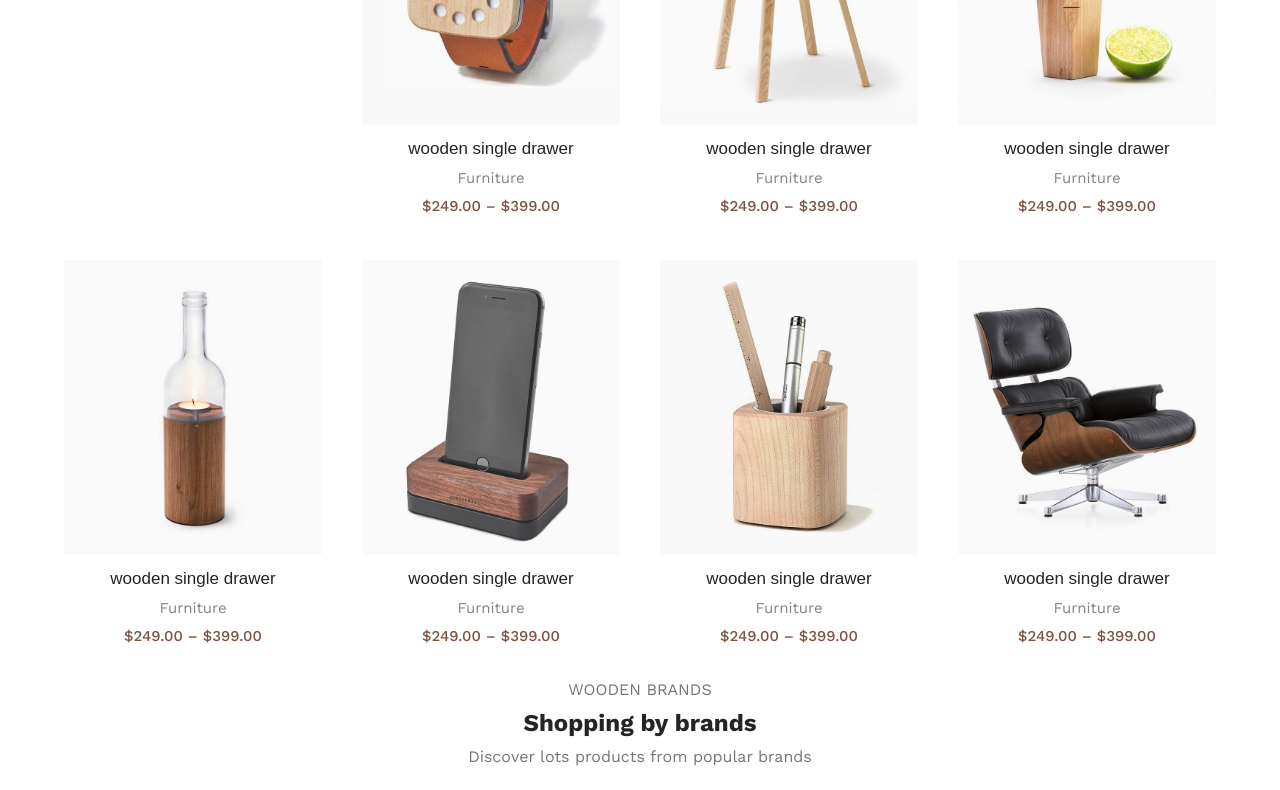
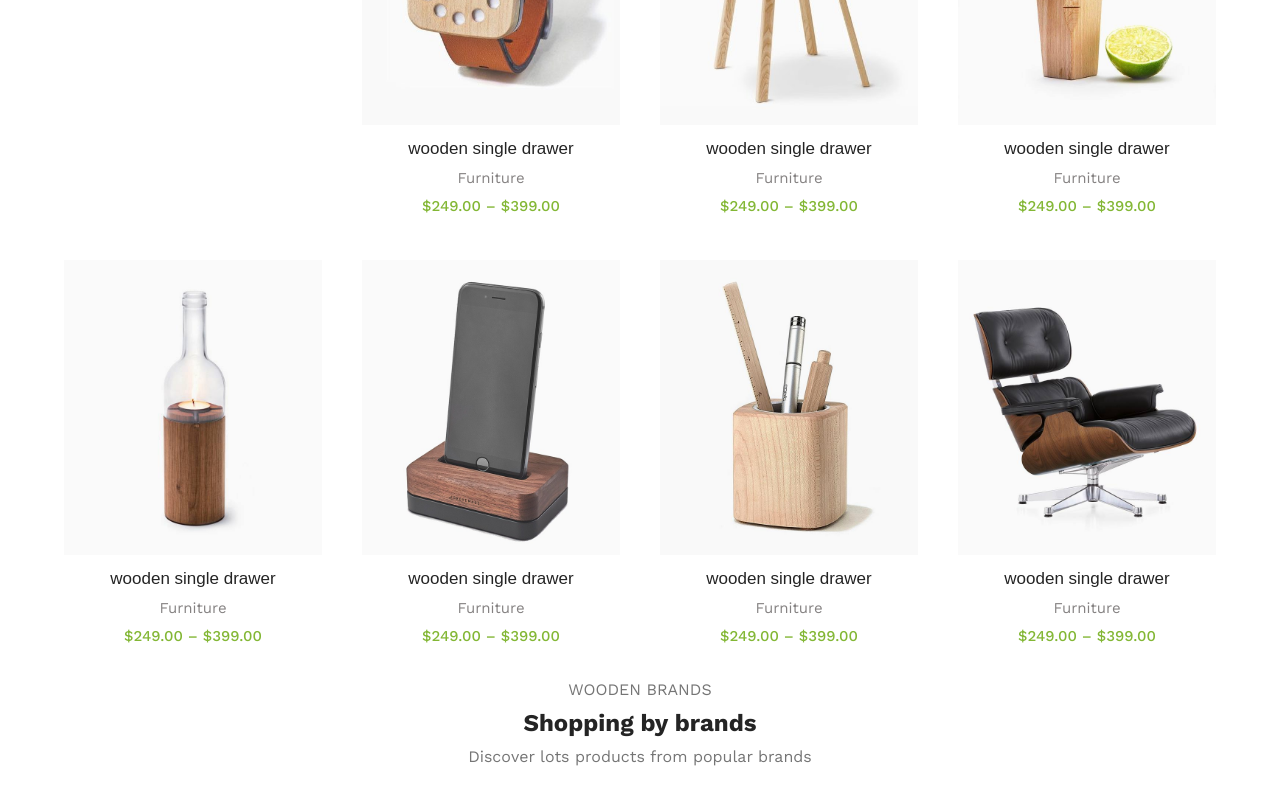
Before and after one commit to AnasAwaad/Template_3, a plain HTML site: page index.html in a window 1280 px wide. Shown: the part 1903-2693 px from the top of the page. Drawn offline with nearby package versions, Linux system fonts and the light colour scheme.

Commit message:
finish all project

```diff
--- a/css/style.css
+++ b/css/style.css
@@ -12,7 +12,7 @@ body {
   font-family: "Work Sans", sans-serif;
 }
 :root {
-  --main-color: #7b5244;
+  --main-color: #83b735;
   --sec-color: #f3f2f0;
 }
 .container {
```
